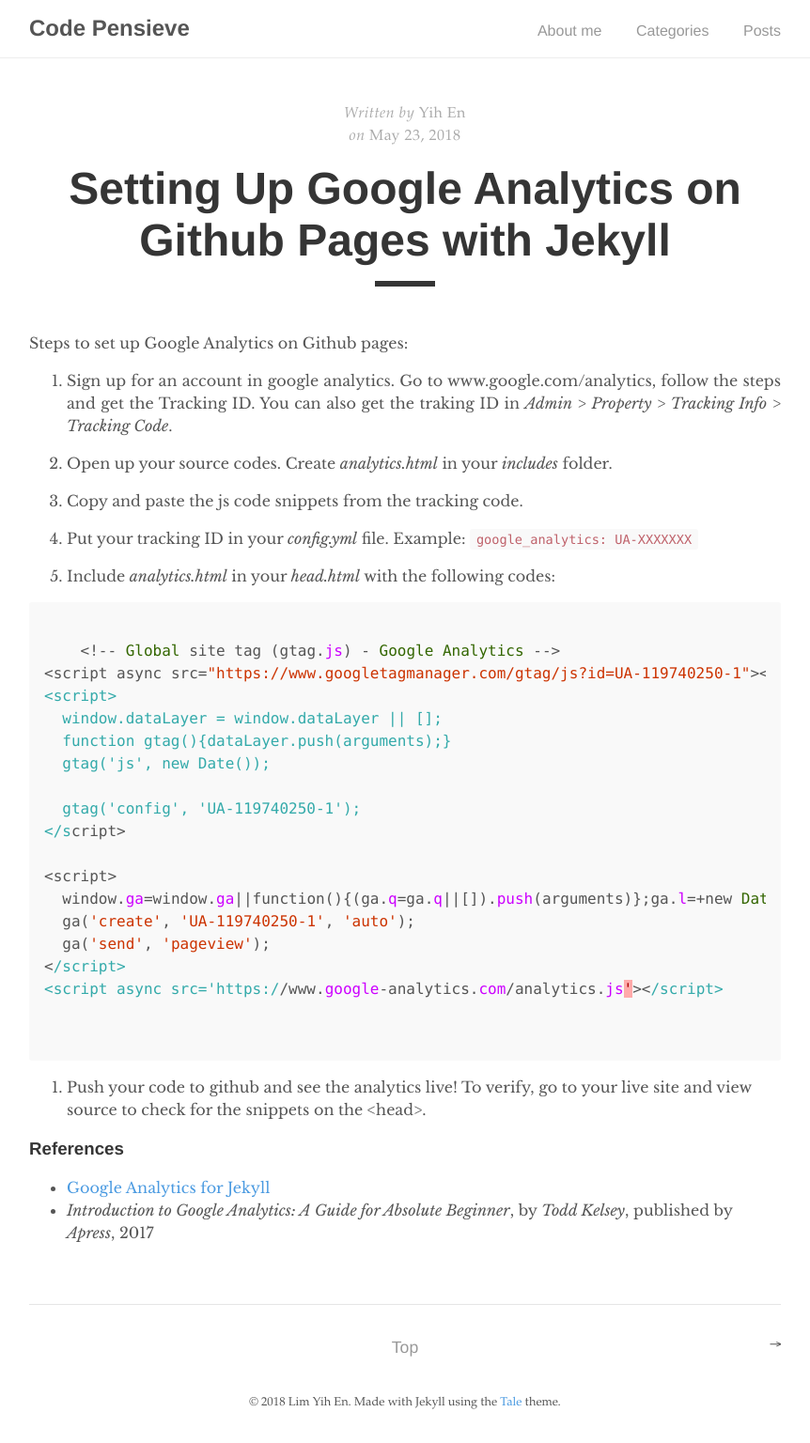
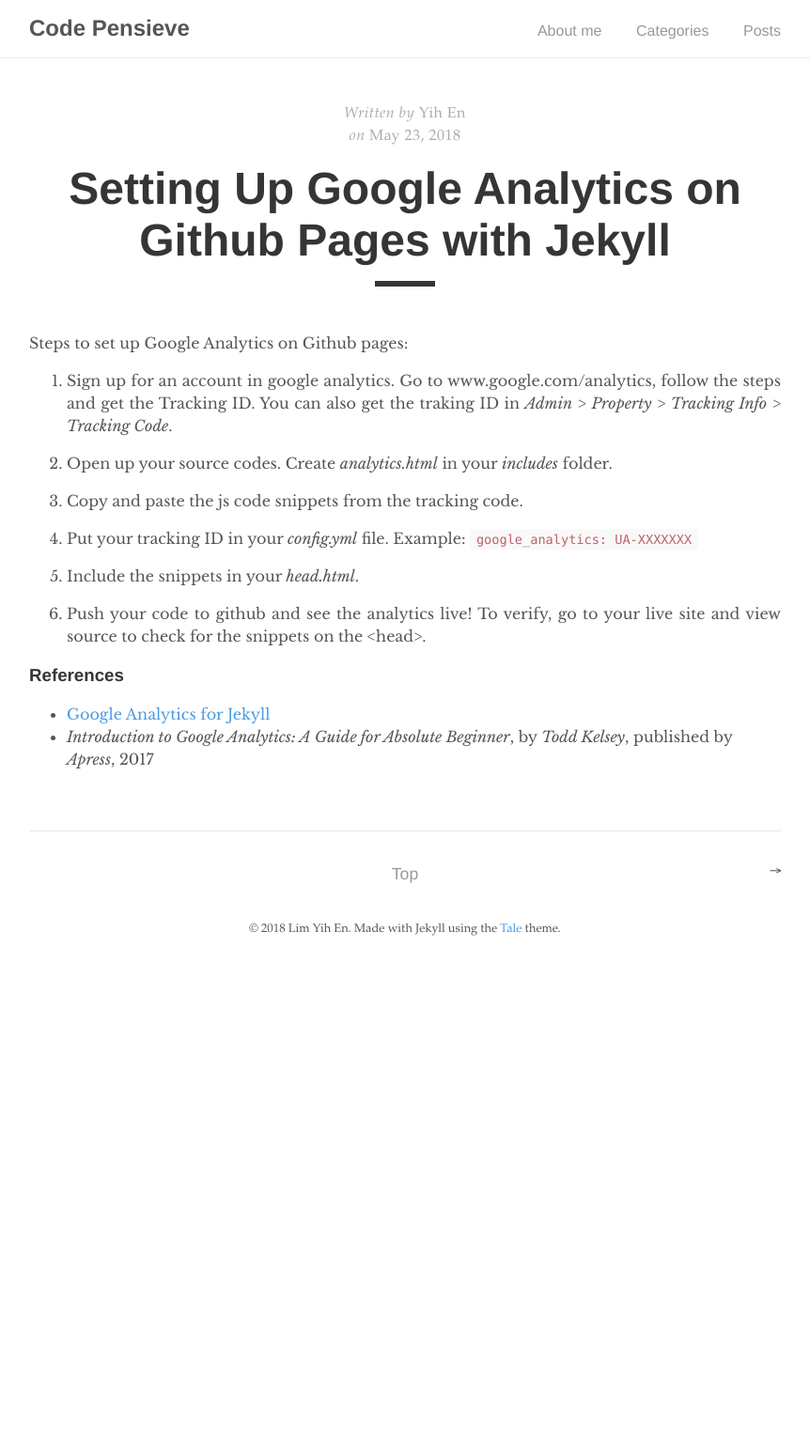
Before and after one commit to yih-en/yih-en.github.io, a Jekyll site: the page built from _posts/2018-05-23-setting-up-google-analytics-on-github-page.md, in a window 1280 px wide. Shown: the whole page at 94% size, without its empty margins (209-1071 px from the left). Built offline with Jekyll 4.4.1, drawn with Linux system fonts in a browser that asks for light colours; after the commit the page ends 1032 px from its top, so only the background shows below that.

Commit message:
Fix Code

```diff
--- a/_posts/2018-05-23-setting-up-google-analytics-on-github-page.md
+++ b/_posts/2018-05-23-setting-up-google-analytics-on-github-page.md
@@ -16,13 +16,7 @@ Steps to set up Google Analytics on Github pages:
 
 4. Put your tracking ID in your _config.yml_ file. Example: `google_analytics: UA-XXXXXXX`
 
-5. Include _analytics.html_ in your _head.html_ with the following codes:
-
-{% highlight ruby %}
-  {% if site.google_analytics and jekyll.environment == 'production' %}
-    {% include analytics.html %}
-  {% endif %}
-{% endhighlight %}
+5. Include the snippets in your _head.html_.
 
 6. Push your code to github and see the analytics live! To verify, go to your live site and view source to check for the snippets on the <head>.
 
```
